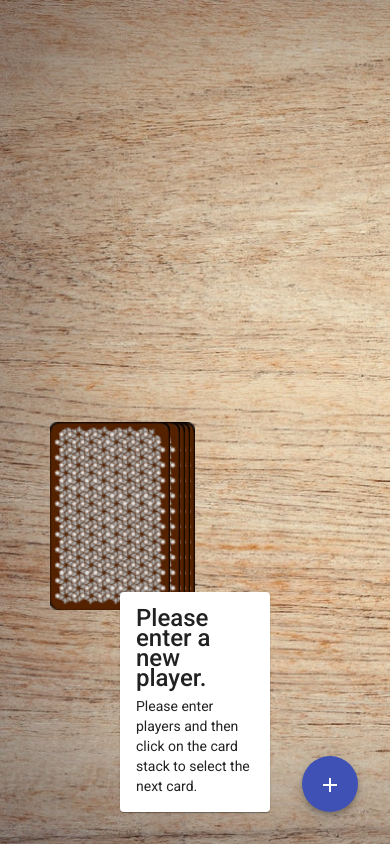
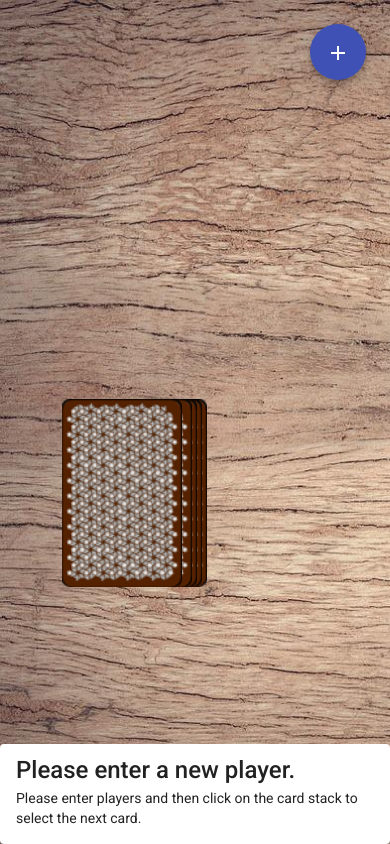
Before and after one commit to applex90/ringoffire, an Angular app: page /game in a window 390 px wide. Built offline with nearby package versions, Linux system fonts and the light colour scheme.

Commit message:
added mediaquery

```diff
--- a/src/app/game/game.component.html
+++ b/src/app/game/game.component.html
@@ -1,4 +1,4 @@
-<app-player *ngFor="let player of game.players; let i = index;" [ngStyle]="{'top.px': 100 + (i * 90)}"
+<app-player *ngFor="let player of game.players; let i = index;" [ngStyle]="{'top.px': 100 + (i * 80)}"
 [name]="player" [playerActive]="i == game.currentPlayer" class="player-position">
 </app-player>
 
--- a/src/app/game/game.component.scss
+++ b/src/app/game/game.component.scss
@@ -42,12 +42,15 @@
     0% {
         transform: scale(1);
     }
+
     40% {
         transform: scale(1.6);
     }
+
     60% {
         transform: scale(1.6);
     }
+
     100% {
         transform: scale(1) translateX(160px) translateY(-200px) rotate(-10deg);
     }
@@ -60,13 +63,65 @@
 
 .btn-add {
     position: absolute;
-    right: 32px;
-    bottom: 32px;
+    right: 24px;
+    bottom: 34px;
 }
 
 .pin-bottom {
     position: absolute;
-    bottom: 32px;
+    bottom: 24px;
     left: 120px;
     right: 120px;
 }
+
+@media(max-width: 1024px) {
+
+    .btn-add {
+        position: absolute;
+        right: 24px;
+        top: 24px;
+    }
+
+    .pin-bottom {
+        bottom: 0;
+        left: 0;
+        right: 0;
+    }
+}
+
+@media(max-width: 720px) {
+
+    .card-stack {
+        position: relative;
+        margin-left: 24px;
+        margin-bottom: 46px;
+    }
+
+    .played-card {
+        right: 25px;
+        transform: scale(1) translateX(16px) translateY(-250px) rotate(-10deg);
+    }
+
+    .pick-card {
+        animation: pick-card-animation 1s ease-in-out;
+        transform: scale(1) translateX(16px) translateY(-250px) rotate(-10deg);
+    }
+
+    @keyframes pick-card-animation {
+        0% {
+            transform: scale(1);
+        }
+
+        40% {
+            transform: scale(1.4);
+        }
+
+        60% {
+            transform: scale(1.4);
+        }
+
+        100% {
+            transform: scale(1) translateX(16px) translateY(-250px) rotate(-10deg);
+        }
+    }
+}
--- a/src/app/player/player.component.scss
+++ b/src/app/player/player.component.scss
@@ -1,5 +1,5 @@
 .player {
-    width: 300px;
+    width: 250px;
     display: flex;
     align-items: center;
     background-color: rgb(50,50,50,0.6);
@@ -21,6 +21,48 @@
 }
 
 .player-active {
+    width: 300px;
     background-color: orange;
     box-shadow: #9e9e9e 6px 2px 8px 0px;
+    transition: all 125ms ease-in-out;
 }
+
+@media(max-width: 1024px) {
+    .player {
+        width: 150px;
+
+        span {
+            font-size: 16px;
+            margin-left: 16px;
+        }
+
+        img {
+            width: 55px;
+            height: 55px;
+        }
+    }
+
+    .player-active {
+        width: 200px;
+    }
+}
+
+@media(max-width: 720px) {
+    .player {
+        width: 120px;
+
+        span {
+            font-size: 16px;
+            margin-left: 16px;
+        }
+
+        img {
+            width: 50px;
+            height: 50px;
+        }
+    }
+
+    .player-active {
+        width: 160px;
+    }
+}
--- a/src/app/start-screen/start-screen.component.scss
+++ b/src/app/start-screen/start-screen.component.scss
@@ -9,6 +9,8 @@
 
     img {
         height: 100vh;
+        max-width: 100%;
+        object-fit: contain;
     }
 }
 
```
Also changed, not shown: src/assets/img/board.jpg.
